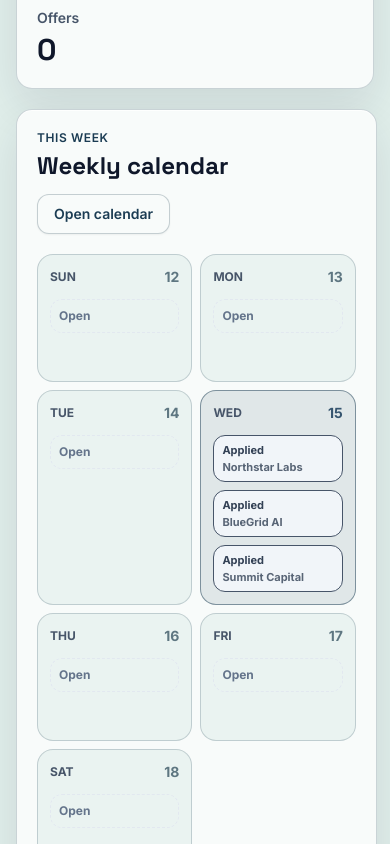
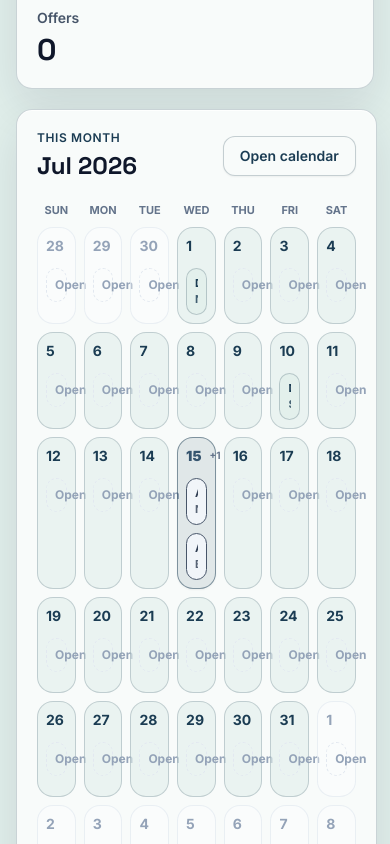
Before and after one commit to Varun-gull/CareerUp, a Next.js app: page /dashboard in a window 390 px wide. Shown: the part 1360-2204 px from the top of the page. Built offline with nearby package versions, Linux system fonts and the light colour scheme; no server answers.

Commit message:
Refresh dashboard calendar and leaderboard

```diff
--- a/components/AppSidebar.tsx
+++ b/components/AppSidebar.tsx
@@ -6,7 +6,7 @@ export async function AppSidebar() {
   const unreadMessages = user ? await getUnreadPeerMessageCount() : 0;
 
   return (
-    <aside className="hidden lg:sticky lg:top-[5.25rem] lg:flex lg:h-[calc(100vh-5.25rem)] lg:flex-col lg:items-center lg:overflow-visible lg:px-3 lg:py-5">
+    <aside className="relative z-[80] hidden lg:sticky lg:top-[5.25rem] lg:flex lg:h-[calc(100vh-5.25rem)] lg:flex-col lg:items-center lg:overflow-visible lg:px-3 lg:py-5">
       <SidebarNavLinks unreadMessages={unreadMessages} />
     </aside>
   );
--- a/components/LeaderboardTable.tsx
+++ b/components/LeaderboardTable.tsx
@@ -1,12 +1,78 @@
-import { Flame, Medal, UserPlus } from "lucide-react";
+import { Crown, Gem, List, Rocket, UserPlus } from "lucide-react";
 import Link from "next/link";
 import { ProfileLink } from "./ProfileLink";
-import { RankBadge } from "./RankBadge";
 import { TopBadge } from "./BadgeDisplay";
+import { getRank, getRankProgress } from "@/lib/rank";
 import type { LeaderboardUser } from "@/lib/types";
+
+function getInitial(name: string) {
+  return name.trim().charAt(0).toUpperCase() || "C";
+}
+
+function getLevel(xp: number) {
+  return Math.max(1, Math.floor(xp / 100) + 1);
+}
+
+function leagueLabel(xp: number) {
+  return getRank(xp).name.toUpperCase();
+}
+
+function Avatar({ user, size = "md" }: { user: LeaderboardUser; size?: "md" | "lg" }) {
+  return (
+    <div
+      className={
+        size === "lg"
+          ? "flex h-20 w-20 items-center justify-center overflow-hidden rounded-full border-4 border-[#91B6AF] bg-[#E1EFEB] shadow-glow"
+          : "flex h-10 w-10 items-center justify-center overflow-hidden rounded-xl border border-[#5E7681]/35 bg-[#E1EFEB]"
+      }
+    >
+      {user.schoolLogoUrl ? (
+        <img src={user.schoolLogoUrl} alt="" className="h-full w-full object-contain p-1.5" />
+      ) : (
+        <span className={size === "lg" ? "text-2xl font-black text-[#1B3C53]" : "text-sm font-black text-[#1B3C53]"}>{getInitial(user.name)}</span>
+      )}
+    </div>
+  );
+}
+
+function PodiumCard({ user, place }: { user: LeaderboardUser; place: number }) {
+  const isFirst = place === 1;
+  const border = place === 1 ? "border-[#91B6AF]" : place === 2 ? "border-[#6BBCE8]/70" : "border-[#9B6A32]/70";
+  const badge = place === 1 ? "bg-[#91B6AF] text-[#13112D]" : place === 2 ? "bg-slate-300 text-slate-950" : "bg-amber-500 text-slate-950";
+
+  return (
+    <article className={`relative flex min-h-72 flex-col items-center justify-center rounded-3xl border bg-[#151923] p-6 text-center shadow-strong ${border} ${isFirst ? "md:-mt-8" : ""}`}>
+      {isFirst && (
+        <span className="absolute right-5 top-5 rounded-full border border-[#91B6AF]/60 bg-[#91B6AF]/15 p-2 text-[#91B6AF]">
+          <Crown size={18} />
+        </span>
+      )}
+      <div className="relative">
+        <Avatar user={user} size="lg" />
+        <span className={`absolute -bottom-3 left-1/2 flex h-9 w-9 -translate-x-1/2 items-center justify-center rounded-full text-lg font-black ${badge}`}>
+          {place}
+        </span>
+      </div>
+      <ProfileLink profileId={user.id} name={user.name} className={`mt-7 block truncate text-2xl font-black ${isFirst ? "text-[#8FD8FF]" : "text-slate-100"}`}>
+        {user.name}
+      </ProfileLink>
+      <p className="mt-1 text-xs font-black uppercase tracking-wider text-[#91B6AF]">{leagueLabel(user.xp)}</p>
+      <div className="mt-5 inline-flex items-center gap-2 rounded-2xl bg-[#1B3C53]/70 px-4 py-2 text-lg font-black text-[#8FD8FF]">
+        <Gem size={18} /> {user.xp.toLocaleString()} XP
+      </div>
+    </article>
+  );
+}
 
 export function LeaderboardTable({ users, currentUserId, emptyMode = "global" }: { users: LeaderboardUser[]; currentUserId?: string; emptyMode?: "global" | "friends" }) {
   const sorted = [...users].sort((a, b) => b.xp - a.xp);
+  const topThree = sorted.slice(0, 3);
+  const podium = [topThree[1], topThree[0], topThree[2]].filter(Boolean);
+  const rest = sorted.slice(3);
+  const currentIndex = currentUserId ? sorted.findIndex((user) => user.id === currentUserId) : -1;
+  const currentUser = currentIndex >= 0 ? sorted[currentIndex] : null;
+  const nextUser = currentIndex > 0 ? sorted[currentIndex - 1] : null;
+  const currentProgress = currentUser ? getRankProgress(currentUser.xp) : null;
 
   if (sorted.length === 0) {
     return (
@@ -28,50 +94,91 @@ export function LeaderboardTable({ users, currentUserId, emptyMode = "global" }:
   }
 
   return (
-    <div className="card overflow-hidden">
-      <div className="grid grid-cols-[56px_1fr_100px] gap-4 border-b border-slate-200 bg-white px-5 py-4 text-xs font-bold uppercase text-slate-700 sm:grid-cols-[56px_1fr_150px_110px]">
-        <span>#</span>
-        <span>Player</span>
+    <section className="overflow-hidden rounded-3xl border border-[#5E7681]/35 bg-[#0f141b] text-slate-100 shadow-strong">
+      {podium.length > 0 && (
+        <div className="grid gap-6 p-6 md:grid-cols-3 md:items-end md:p-8">
+          {podium.map((user) => {
+            const place = sorted.findIndex((candidate) => candidate.id === user.id) + 1;
+            return <PodiumCard key={user.id} user={user} place={place} />;
+          })}
+        </div>
+      )}
+
+      <div className="border-t border-white/10">
+        <div className="flex items-center justify-between gap-3 px-6 py-5">
+          <div className="flex items-center gap-3">
+            <List size={20} className="text-[#91B6AF]" />
+            <h2 className="text-lg font-black text-slate-200">Top contributors</h2>
+          </div>
+          <span className="rounded-xl bg-[#13112D] px-4 py-2 text-xs font-black text-slate-200 ring-1 ring-white/10">Monthly</span>
+        </div>
+
+        <div className="grid grid-cols-[64px_minmax(0,1fr)_86px_120px] gap-4 border-y border-white/10 px-6 py-4 text-[11px] font-black uppercase tracking-wider text-slate-400 md:grid-cols-[80px_minmax(0,1fr)_140px_160px_140px]">
+          <span>Rank</span>
+          <span>Username</span>
+          <span>Level</span>
           <span>Total XP</span>
-        <span className="hidden sm:block">Streak</span>
+          <span className="hidden md:block text-right">Badge</span>
         </div>
-      {sorted.map((user, index) => (
+
+        {(rest.length > 0 ? rest : sorted).map((user, index) => {
+          const rankNumber = rest.length > 0 ? index + 4 : index + 1;
+          return (
             <div
               key={user.id}
-          className="grid grid-cols-[56px_1fr_100px] gap-4 border-b border-slate-200 px-5 py-4 transition last:border-0 hover:bg-sky/10/50 sm:grid-cols-[56px_1fr_150px_110px]"
+              className="grid grid-cols-[64px_minmax(0,1fr)_86px_120px] gap-4 border-b border-white/10 px-6 py-4 transition last:border-0 hover:bg-white/5 md:grid-cols-[80px_minmax(0,1fr)_140px_160px_140px]"
             >
-          <span className="flex items-center gap-1 text-lg font-bold text-slate-600">
-            {index < 3 && <Medal size={16} className={index === 0 ? "text-amber-500" : index === 1 ? "text-slate-600" : "text-orange-500"} />}
-            {index + 1}
-          </span>
+              <span className="flex items-center text-lg font-black text-slate-400">{String(rankNumber).padStart(2, "0")}</span>
               <div className="flex min-w-0 items-center gap-3">
-            <div className="flex h-11 w-11 shrink-0 items-center justify-center overflow-hidden rounded-2xl border border-slate-200 bg-white">
-              {user.schoolLogoUrl ? (
-                <img src={user.schoolLogoUrl} alt="" className="h-full w-full object-contain p-1" />
-              ) : (
-                <span className="text-sm font-bold text-brand">{user.school.charAt(0)}</span>
-              )}
-            </div>
+                <Avatar user={user} />
                 <div className="min-w-0">
-              <p className="truncate">
-                <ProfileLink profileId={user.id} name={user.name} className="truncate">
+                  <ProfileLink profileId={user.id} name={user.name} className="block truncate text-base font-black text-slate-200">
                     {user.name}
                   </ProfileLink>
-                {currentUserId === user.id && <span className="ml-2 rounded-full bg-sky/10 px-2 py-0.5 text-xs font-bold text-brand">You</span>}
-              </p>
-              <p className="truncate text-sm text-slate-500">{user.school}</p>
+                  <p className="truncate text-[11px] font-black uppercase text-slate-500">{leagueLabel(user.xp)}</p>
+                  {currentUserId === user.id && <span className="mt-1 inline-flex rounded-full bg-[#91B6AF]/15 px-2 py-0.5 text-[10px] font-black text-[#91B6AF]">You</span>}
+                </div>
+              </div>
+              <span className="flex items-center text-base font-black text-[#91B6AF]">LVL {getLevel(user.xp)}</span>
+              <span className="flex items-center font-black text-slate-200">{user.xp.toLocaleString()} XP</span>
+              <div className="hidden items-center justify-end md:flex">
                 <TopBadge applicationsApplied={user.applicationsApplied} />
               </div>
             </div>
-          <div className="space-y-2">
-            <p className="font-bold text-brand">{user.xp.toLocaleString()} XP</p>
-            <RankBadge xp={user.xp} />
+          );
+        })}
       </div>
-          <span className="hidden items-center gap-1 font-bold text-slate-600 sm:inline-flex">
-            <Flame size={16} className="text-brand" /> {user.streak} days
-          </span>
+
+      {currentUser && currentProgress && (
+        <div className="grid gap-4 border-t border-[#5E7681]/35 bg-[#131a23] px-6 py-5 md:grid-cols-[minmax(0,1fr)_minmax(240px,420px)_160px] md:items-center">
+          <div className="flex min-w-0 items-center gap-4">
+            <span className="text-xl font-black text-slate-300">{currentIndex + 1}</span>
+            <Avatar user={currentUser} />
+            <div className="min-w-0">
+              <p className="truncate text-base font-black text-[#8FD8FF]">{currentUser.name} <span className="text-slate-300">(You)</span></p>
+              <p className="text-xs font-black uppercase text-[#91B6AF]">{leagueLabel(currentUser.xp)} · Top {Math.max(1, Math.round(((currentIndex + 1) / sorted.length) * 100))}%</p>
             </div>
-      ))}
           </div>
+          <div>
+            <div className="flex items-center justify-between gap-3 text-xs font-black text-slate-300">
+              <span>{nextUser ? `Next Rank: ${currentIndex} (${nextUser.name})` : "You are at the top"}</span>
+              <span>{nextUser ? `${Math.max(0, nextUser.xp - currentUser.xp).toLocaleString()} XP to pass` : "Leader"}</span>
+            </div>
+            <div className="mt-2 h-2 overflow-hidden rounded-full bg-slate-700">
+              <div className="h-full rounded-full bg-[#91B6AF]" style={{ width: `${currentProgress.percent}%` }} />
+            </div>
+          </div>
+          <div className="flex items-center justify-between gap-4 md:justify-end">
+            <div className="text-right">
+              <p className="text-xs font-black uppercase text-slate-400">Current XP</p>
+              <p className="text-xl font-black text-slate-100">{currentUser.xp.toLocaleString()}</p>
+            </div>
+            <Link href="/rewards" className="inline-flex min-h-11 items-center gap-2 rounded-2xl border border-[#6BBCE8]/40 bg-[#1B3C53] px-4 text-sm font-black text-[#8FD8FF] transition hover:bg-[#162D41]">
+              <Rocket size={16} /> Boost Rank
+            </Link>
+          </div>
+        </div>
+      )}
+    </section>
   );
 }
--- a/components/SidebarNavLinks.tsx
+++ b/components/SidebarNavLinks.tsx
@@ -55,7 +55,7 @@ function RailItem({ link, active }: { link: SidebarLink; active: boolean }) {
           {link.badge > 9 ? "9+" : link.badge}
         </span>
       )}
-      <span className="pointer-events-none absolute left-full z-50 ml-3 hidden whitespace-nowrap rounded-xl bg-slate-950 px-3 py-1.5 text-xs font-semibold text-white shadow-strong group-hover:block">
+      <span className="pointer-events-none absolute left-full top-1/2 z-[120] ml-3 hidden -translate-y-1/2 whitespace-nowrap rounded-xl bg-[#13112D] px-3 py-1.5 text-xs font-semibold text-white shadow-strong ring-1 ring-white/10 group-hover:block">
         {link.label}
       </span>
     </Link>
--- a/components/WeeklyCalendarSnapshot.tsx
+++ b/components/WeeklyCalendarSnapshot.tsx
@@ -3,6 +3,7 @@ import Link from "next/link";
 import type { CalendarEvent } from "@/lib/types";
 
 const DAY_LABELS = ["Sun", "Mon", "Tue", "Wed", "Thu", "Fri", "Sat"];
+const MONTH_LABELS = ["Jan", "Feb", "Mar", "Apr", "May", "Jun", "Jul", "Aug", "Sep", "Oct", "Nov", "Dec"];
 
 function toYMD(date: Date) {
   const y = date.getFullYear();
@@ -11,8 +12,9 @@ function toYMD(date: Date) {
   return `${y}-${m}-${d}`;
 }
 
-function startOfWeek(date: Date) {
+function startOfMonthGrid(date: Date) {
   const d = new Date(date);
+  d.setDate(1);
   d.setDate(d.getDate() - d.getDay());
   return d;
 }
@@ -34,15 +36,19 @@ function eventTone(type: CalendarEvent["eventType"]) {
 
 export function WeeklyCalendarSnapshot({ events }: { events: CalendarEvent[] }) {
   const today = new Date();
-  const weekStart = startOfWeek(today);
-  const days = Array.from({ length: 7 }, (_, i) => {
-    const date = new Date(weekStart);
-    date.setDate(weekStart.getDate() + i);
+  const monthStart = startOfMonthGrid(today);
+  const currentMonth = today.getMonth();
+  const days = Array.from({ length: 42 }, (_, i) => {
+    const date = new Date(monthStart);
+    date.setDate(monthStart.getDate() + i);
     const ymd = toYMD(date);
+    const dayEvents = events.filter((event) => event.date === ymd);
     return {
       date,
       ymd,
-      events: events.filter((event) => event.date === ymd).slice(0, 3),
+      inMonth: date.getMonth() === currentMonth,
+      eventCount: dayEvents.length,
+      events: dayEvents.slice(0, 2),
     };
   });
 
@@ -55,38 +61,54 @@ export function WeeklyCalendarSnapshot({ events }: { events: CalendarEvent[] })
     <section className="card p-5">
       <div className="flex flex-wrap items-center justify-between gap-3">
         <div>
-          <p className="eyebrow">This week</p>
-          <h2 className="mt-1 text-2xl font-bold text-ink">Weekly calendar</h2>
+          <p className="eyebrow">This month</p>
+          <h2 className="mt-1 text-2xl font-bold text-ink">{MONTH_LABELS[today.getMonth()]} {today.getFullYear()}</h2>
         </div>
         <Link href="/calendar" className="secondary-button min-h-10 px-4 text-sm">
           Open calendar
         </Link>
       </div>
 
-      <div className="mt-5 grid grid-cols-2 gap-2 sm:grid-cols-4 lg:grid-cols-7">
+      <div className="mt-5 grid grid-cols-7 gap-2 text-center text-[11px] font-bold uppercase text-slate-500">
+        {DAY_LABELS.map((label) => (
+          <span key={label}>{label}</span>
+        ))}
+      </div>
+
+      <div className="mt-2 grid grid-cols-7 gap-2">
         {days.map((day) => {
           const isToday = day.ymd === toYMD(today);
+          const title = day.events.length > 0
+            ? day.events.map((event) => `${eventLabel(event.eventType)}: ${event.role} at ${event.company}`).join("\n")
+            : "No events";
           return (
             <div
               key={day.ymd}
-              className={`min-h-32 rounded-2xl border p-3 ${
-                isToday ? "border-sky/50 bg-sky/10" : "border-[#5E7681]/30 bg-[#E1EFEB]/60"
+              title={title}
+              className={`group relative min-h-24 rounded-2xl border p-2 text-left transition ${
+                isToday
+                  ? "border-sky/50 bg-sky/10 shadow-sm"
+                  : day.inMonth
+                    ? "border-[#5E7681]/30 bg-[#E1EFEB]/60 hover:border-[#1B3C53]/40 hover:bg-white/80"
+                    : "border-slate-200/70 bg-white/35 text-slate-400"
               }`}
             >
               <div className="flex items-center justify-between gap-2">
-                <p className="text-xs font-bold uppercase text-slate-600">{DAY_LABELS[day.date.getDay()]}</p>
-                <p className={isToday ? "text-sm font-bold text-sky-600" : "text-sm font-bold text-[#5E7681]"}>{day.date.getDate()}</p>
+                <p className={isToday ? "text-sm font-black text-sky-600" : day.inMonth ? "text-sm font-bold text-[#1B3C53]" : "text-sm font-bold text-slate-400"}>
+                  {day.date.getDate()}
+                </p>
+                {day.eventCount > 2 && <span className="text-[10px] font-bold text-slate-500">+{day.eventCount - 2}</span>}
               </div>
               <div className="mt-3 space-y-2">
                 {day.events.length > 0 ? (
                   day.events.map((event) => (
-                    <div key={event.id} className={`rounded-xl border px-2 py-1.5 text-[11px] font-bold ${eventTone(event.eventType)}`}>
+                    <div key={event.id} className={`rounded-xl border px-2 py-1.5 text-[11px] font-bold ${eventTone(event.eventType)}`} title={`${event.role} at ${event.company}`}>
                       <p className="truncate">{eventLabel(event.eventType)}</p>
                       <p className="truncate font-bold opacity-80">{event.company}</p>
                     </div>
                   ))
                 ) : (
-                  <p className="rounded-xl border border-dashed border-slate-200 px-2 py-2 text-xs font-bold text-slate-500">Open</p>
+                  <p className="rounded-xl border border-dashed border-slate-200 px-2 py-2 text-xs font-bold text-slate-400">Open</p>
                 )}
               </div>
             </div>
```
Also changed, not shown: components/TopBar.tsx (+6 -5 lines). Lines whose indentation alone changed are shown as unchanged.
